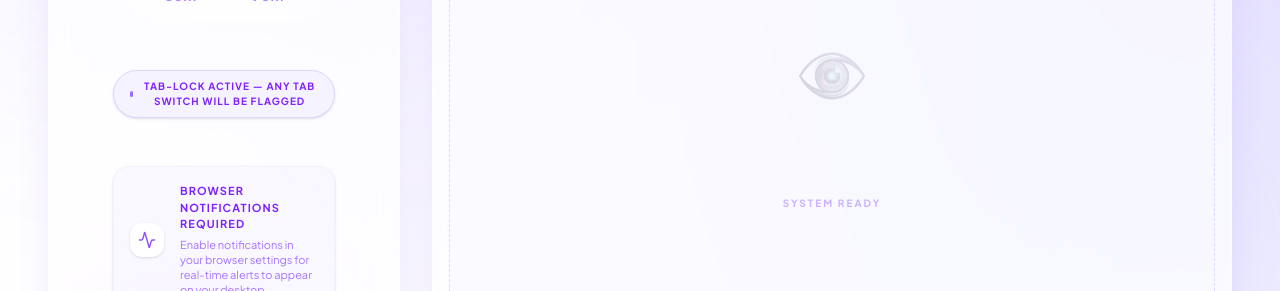
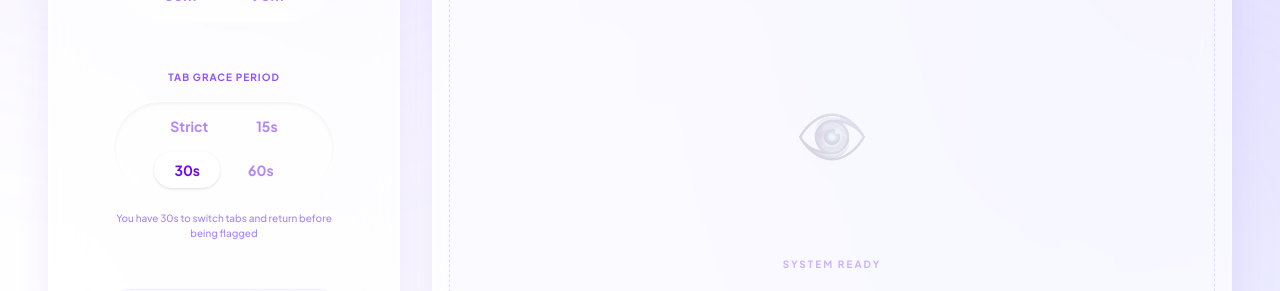
Before and after one commit to Valiantic/Blinkyoo, a Next.js app in the folder frontend/: page / in a window 1280 px wide. Shown: the part 421-712 px from the top of the page. Built offline with nearby package versions, Linux system fonts and the light colour scheme; no server answers.

Commit message:
Add: Grace Period Web Tracking

```diff
--- a/frontend/app/page.tsx
+++ b/frontend/app/page.tsx
@@ -20,7 +20,9 @@ export default function Home() {
 
   const [targetWebsites, setTargetWebsites] = useState<string[]>([]);
   const [isAppDistracted, setIsAppDistracted] = useState(false);
+  const [gracePeriodSeconds, setGracePeriodSeconds] = useState(30);
   const distractionPingsRef = useRef(0);
+  const graceTimerRef = useRef<NodeJS.Timeout | null>(null);
 
   const [currentFeedback, setCurrentFeedback] = useState<string | null>(null);
 
@@ -104,11 +106,25 @@ export default function Home() {
 
       const handleVisibilityChange = () => {
         if (document.hidden && sessionState === "running") {
-          distractionPingsRef.current += 1;
-          setTabSwitches(prev => prev + 1);
-          setIsAppDistracted(true);
-          addNotification("You left your focus session. Stay on task!", "warning");
+          if (gracePeriodSeconds === 0) {
+            // Strict mode: flag immediately
+            setTabSwitches(prev => prev + 1);
+            setIsAppDistracted(true);
+            addNotification("You left your focus session. Stay on task!", "warning");
+          } else {
+            // Grace period: start countdown before flagging
+            if (graceTimerRef.current) clearTimeout(graceTimerRef.current);
+            graceTimerRef.current = setTimeout(() => {
+              if (document.hidden) { // Still away? Flag it.
+                setTabSwitches(prev => prev + 1);
+                setIsAppDistracted(true);
+                addNotification(`You've been away for ${gracePeriodSeconds}s. Return to focus!`, "warning");
+              }
+            }, gracePeriodSeconds * 1000);
+          }
         } else if (!document.hidden) {
+          // Returned — cancel any pending grace timer
+          if (graceTimerRef.current) clearTimeout(graceTimerRef.current);
           distractionPingsRef.current = 0;
           setIsAppDistracted(false);
         }
@@ -120,9 +136,10 @@ export default function Home() {
       return () => {
         window.removeEventListener('beforeunload', handleBeforeUnload);
         document.removeEventListener('visibilitychange', handleVisibilityChange);
+        if (graceTimerRef.current) clearTimeout(graceTimerRef.current);
       };
     }
-  }, [sessionState]);
+  }, [sessionState, gracePeriodSeconds]);
 
   useEffect(() => {
     if (isAppDistracted) {
@@ -361,13 +378,30 @@ export default function Home() {
                 ))}
               </div>
 
-              <div className="flex flex-col items-center justify-center gap-3 w-full max-w-[28rem] mx-auto mb-10">
-                <motion.div initial={{ opacity: 0, y: -5 }} animate={{ opacity: 1, y: 0 }}
-                  className="flex items-center gap-2 text-violet-600 font-bold tracking-widest text-[10px] uppercase text-center bg-violet-50 px-4 py-2 rounded-full shadow-sm border border-violet-200"
-                >
-                  <span className="w-1.5 h-1.5 rounded-full bg-violet-500 animate-pulse inline-block"></span>
-                  Tab-Lock Active — Any Tab Switch Will Be Flagged
-                </motion.div>
+              <div className="flex flex-col items-center justify-center gap-4 w-full max-w-[28rem] mx-auto mb-10">
+                {/* Grace Period Selector */}
+                <p className="text-[10px] font-bold text-violet-500 uppercase tracking-widest">Tab Grace Period</p>
+                <div className="flex gap-2 flex-wrap justify-center bg-white/40 p-1.5 rounded-full border border-white/60 shadow-inner">
+                  {[{ label: 'Strict', val: 0 }, { label: '15s', val: 15 }, { label: '30s', val: 30 }, { label: '60s', val: 60 }].map(opt => (
+                    <button
+                      key={opt.val}
+                      onClick={() => setGracePeriodSeconds(opt.val)}
+                      className={`py-2 px-5 text-sm font-bold rounded-full transition-all ${
+                        gracePeriodSeconds === opt.val
+                          ? opt.val === 0 ? 'bg-red-500 text-white shadow-sm' : 'bg-white text-violet-700 shadow-sm'
+                          : 'text-violet-500/70 hover:bg-white/60'
+                      }`}
+                    >
+                      {opt.label}
+                    </button>
+                  ))}
+                </div>
+                <p className="text-[10px] text-violet-400 font-medium">
+                  {gracePeriodSeconds === 0
+                    ? '⚠️ Any tab switch is instantly flagged'
+                    : `You have ${gracePeriodSeconds}s to switch tabs and return before being flagged`
+                  }
+                </p>
               </div>
 
 
```
